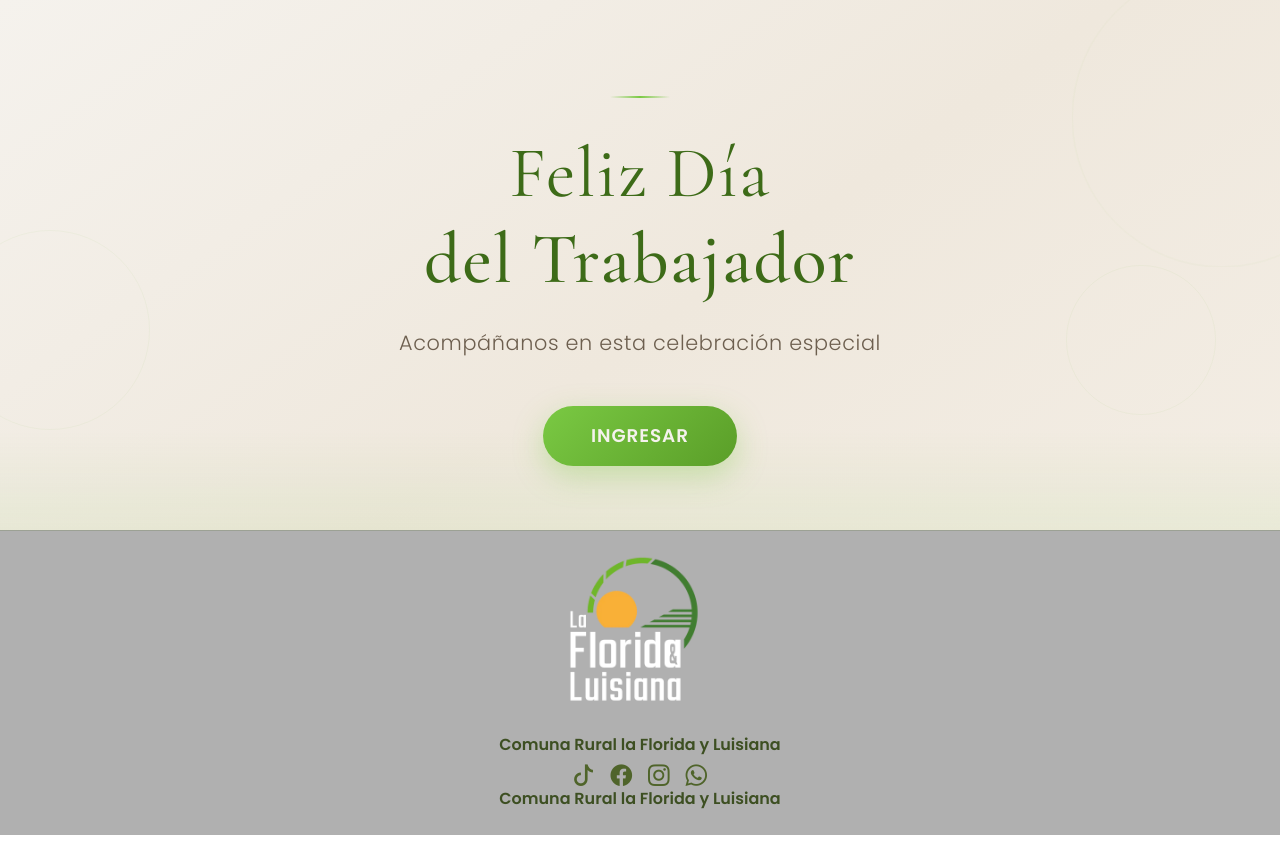
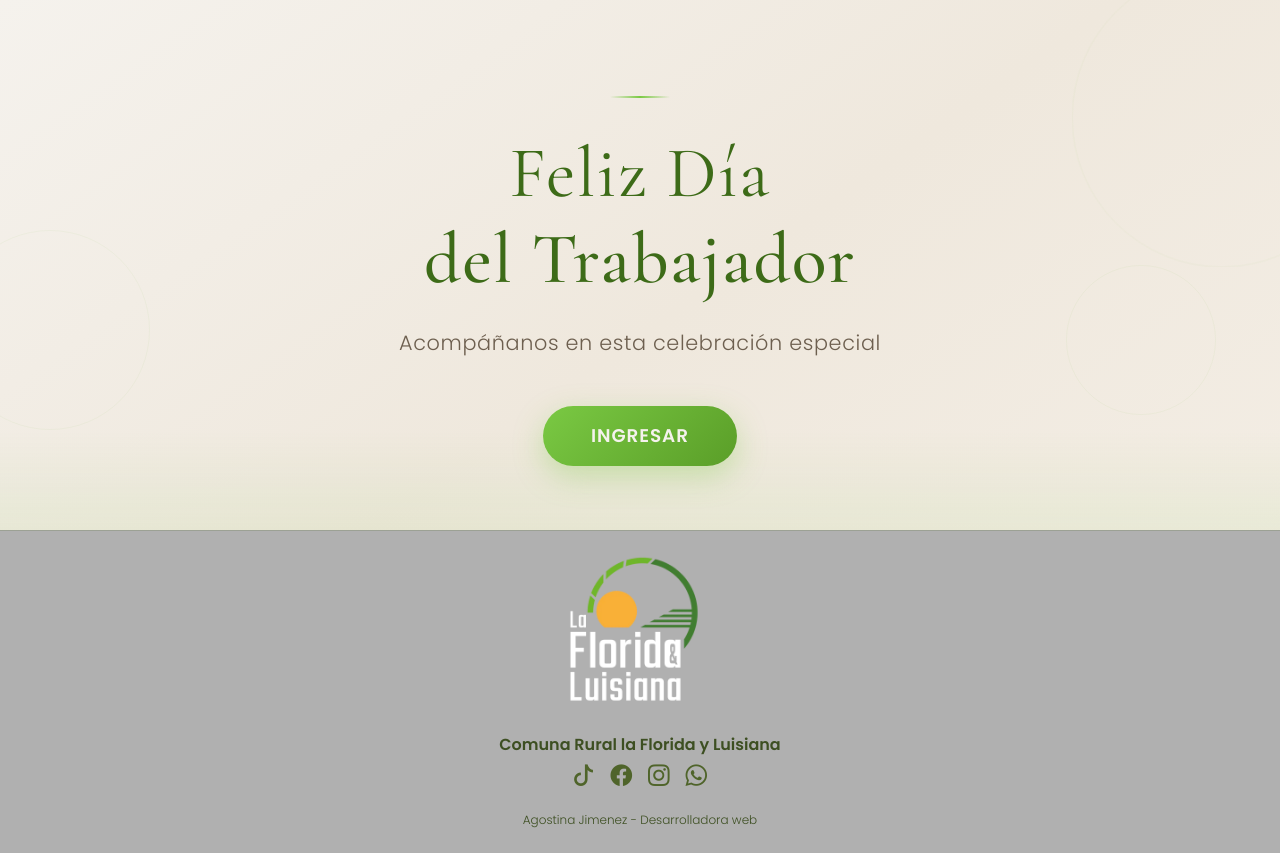
Before and after one commit to Agos0202/Trabajador, a React (Create React App) app: page / in a window 1280 px wide. Built offline with nearby package versions, Linux system fonts and the light colour scheme.

Commit message:
footer y mensaje en el modal

```diff
--- a/src/FooterComuna.css
+++ b/src/FooterComuna.css
@@ -25,6 +25,14 @@
   color: #3d4f22;
 }
 
+.comuna-textoo {
+  margin-top: 1.5rem;
+  font-family: 'Poppins', sans-serif;
+  font-size: clamp(0.65rem, 1.2vw, 0.75rem);
+  font-weight: 300;
+  color: #3d4f22;
+}
+
 .social-item {
   color: #4f642a;
   font-size: 1.35rem;
--- a/src/FooterComuna.jsx
+++ b/src/FooterComuna.jsx
@@ -54,7 +54,7 @@ function FooterComuna() {
             <i className="bi bi-whatsapp" />
           </a>
         </div>
-        <p className="comuna-text mb-2">Comuna Rural la Florida y Luisiana</p>
+        <p className="comuna-textoo mb-2">Agostina Jimenez - Desarrolladora web</p>
       </div>
     </footer>
   );
--- a/src/TarjetaEvento.jsx
+++ b/src/TarjetaEvento.jsx
@@ -317,6 +317,7 @@ const [guardando, setGuardando] = useState(false);
             </div>
             <div className="modal-alerta-cuerpo">
               <p className="modal-alerta-mensaje">{modalAlerta.mensaje}</p>
+              <p className="modal-alerta-mensaje">Tu numero de sorteo es:</p>
               {modalAlerta.tipo === 'success' && modalAlerta.numeroSorteo && (
                 <>
                   <div className="modal-alerta-numero">{modalAlerta.numeroSorteo}</div>
```
